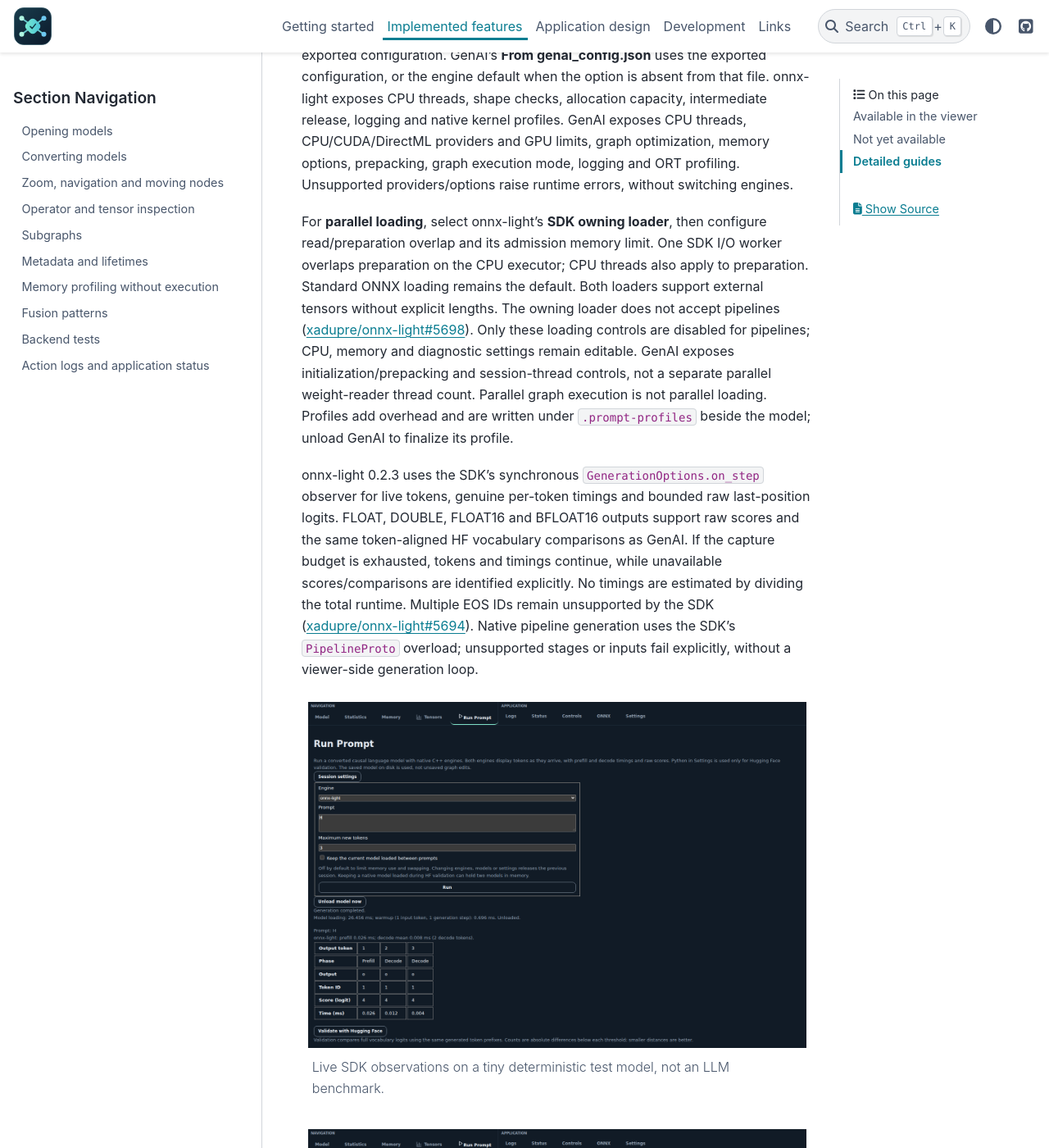
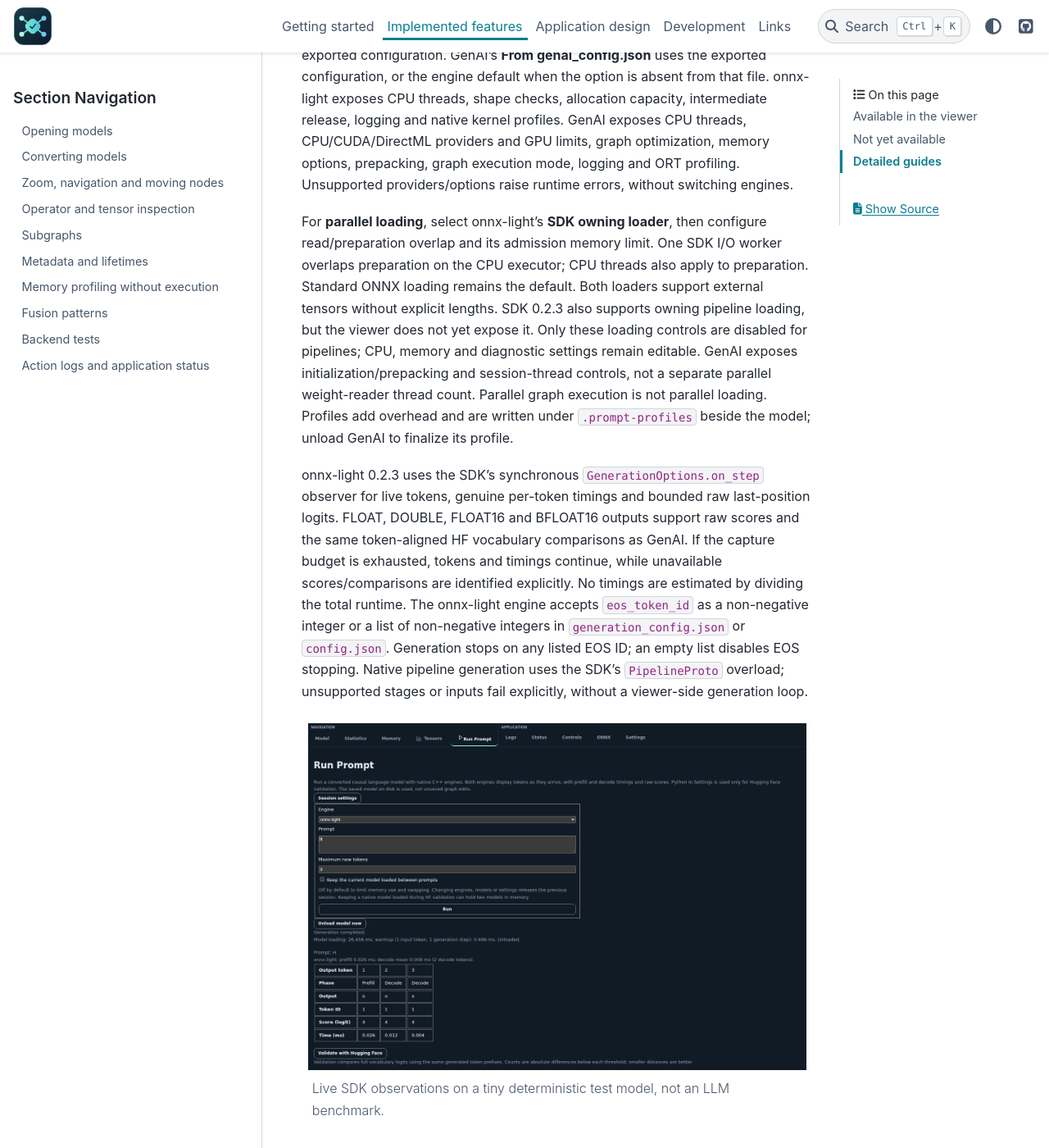
Before and after one commit to xadupre/onnx-light-viewer, a Sphinx documentation site: the page built from docs/features.rst, in a window 1280 px wide and 1400 px high, scrolled down 7925 px. Shown: the whole window at 82% size. Built offline with Sphinx 7.4.7 and the PyData theme 0.15.4, drawn with Linux system fonts in a browser that asks for light colours.

Commit message:
Correct SDK 0.2.3 loading and EOS capability descriptions
Attribute the unavailable pipeline loading controls to the viewer rather than the SDK, consistently in documentation, UI guidance and runtime errors. Document scalar/list EOS configuration, stopping on any listed ID and disabling stopping with an empty list.

Co-authored-by: Copilot <223556219+Copilot@users.noreply.github.com>

```diff
--- a/docs/features.rst
+++ b/docs/features.rst
@@ -190,10 +190,9 @@ For **parallel loading**, select onnx-light's **SDK owning loader**, then
 configure read/preparation overlap and its admission memory limit. One SDK I/O
 worker overlaps preparation on the CPU executor; CPU threads also apply to
 preparation. Standard ONNX loading remains the default. Both loaders support
-external tensors without explicit lengths. The owning loader does not accept pipelines
-(`xadupre/onnx-light#5698 <https://github.com/xadupre/onnx-light/issues/5698>`_).
-Only these loading controls are disabled for pipelines; CPU, memory and diagnostic
-settings remain editable.
+external tensors without explicit lengths. SDK 0.2.3 also supports owning pipeline
+loading, but the viewer does not yet expose it. Only these loading controls are
+disabled for pipelines; CPU, memory and diagnostic settings remain editable.
 GenAI exposes initialization/prepacking and session-thread controls, not a
 separate parallel weight-reader thread count. Parallel graph execution is not
 parallel loading. Profiles add overhead and are written under
@@ -205,8 +204,9 @@ FLOAT, DOUBLE, FLOAT16 and BFLOAT16 outputs support raw scores and the same
 token-aligned HF vocabulary comparisons as GenAI. If the capture budget is
 exhausted, tokens and timings continue, while unavailable scores/comparisons are
 identified explicitly. No timings are estimated by dividing the total runtime.
-Multiple EOS IDs remain unsupported by the SDK
-(`xadupre/onnx-light#5694 <https://github.com/xadupre/onnx-light/issues/5694>`_).
+The onnx-light engine accepts ``eos_token_id`` as a non-negative integer or a list
+of non-negative integers in ``generation_config.json`` or ``config.json``.
+Generation stops on any listed EOS ID; an empty list disables EOS stopping.
 Native pipeline generation uses the SDK's ``PipelineProto`` overload; unsupported
 stages or inputs fail explicitly, without a viewer-side generation loop.
 
```
Also changed, not shown: 2 other files.
